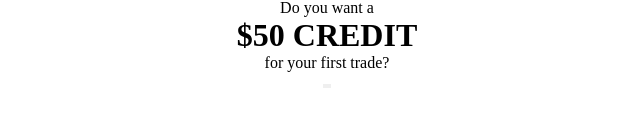
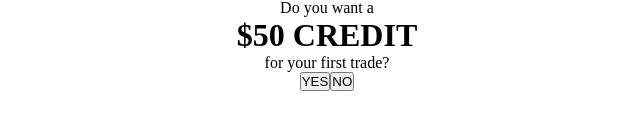
Before and after one commit to PJMantoss/react_modal, a React (Create React App) app: page / in a window 1280 px wide. Both pictures are taken after a click on the button "Modal". Shown: the part 552-682 px from the top of the page, without its empty margins (313-953 px from the left). Built offline with nearby package versions, Linux system fonts and the light colour scheme; the HTML template or start-up script is replaced by a standard one.

Commit message:
update Modal

```diff
--- a/src/Modal.js
+++ b/src/Modal.js
@@ -16,10 +16,10 @@ const Modal = ({open}) => {
                 </div>
                 <div className='btnContainer'>
                     <button className='btnPrimary'>
-                        <span className='bold'></span>
+                        <span className='bold'>YES</span>
                     </button>
                     <button className='btnOutline'>
-                        <span className='bold'></span>
+                        <span className='bold'>NO</span>
                     </button>
                 </div>
             </div>
```
